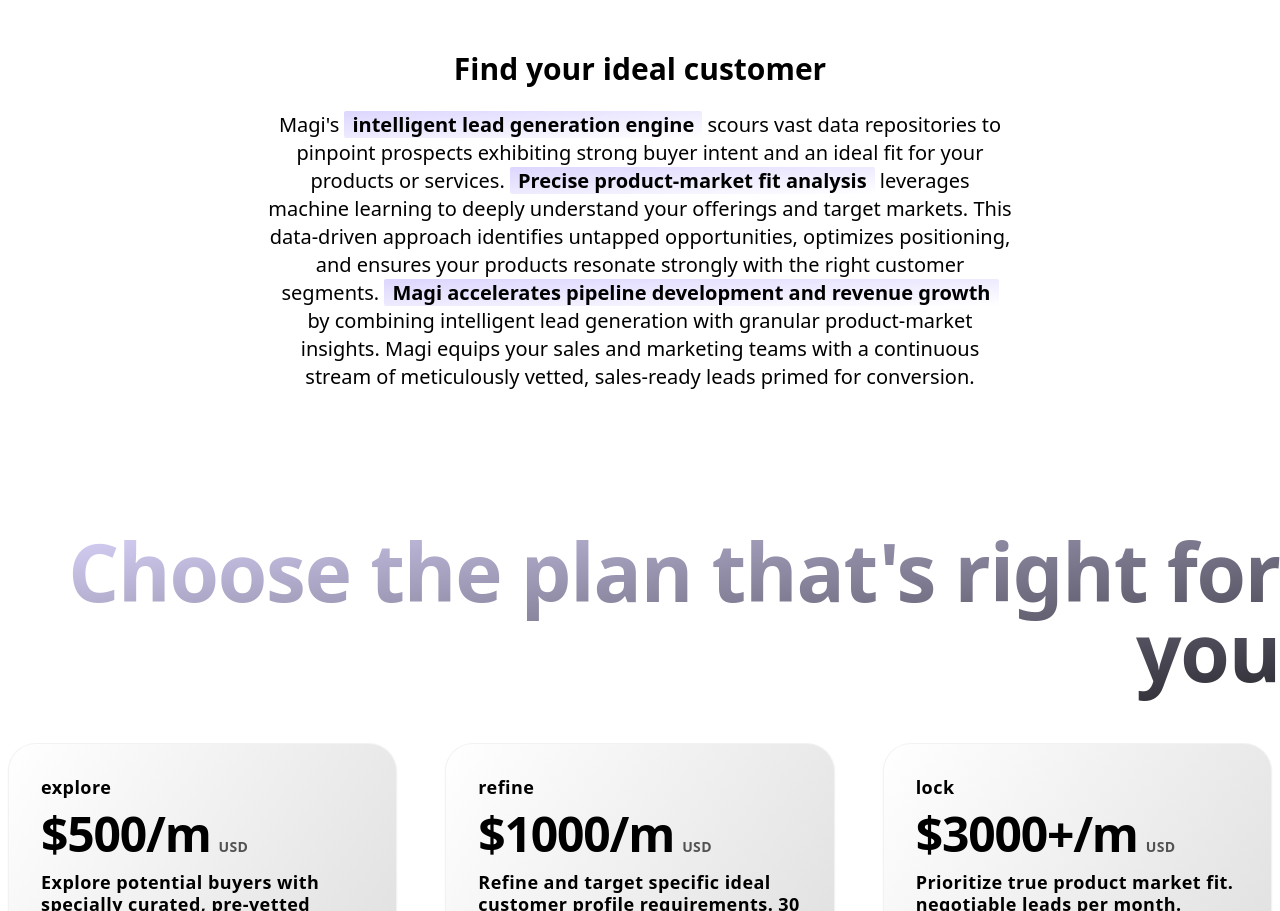
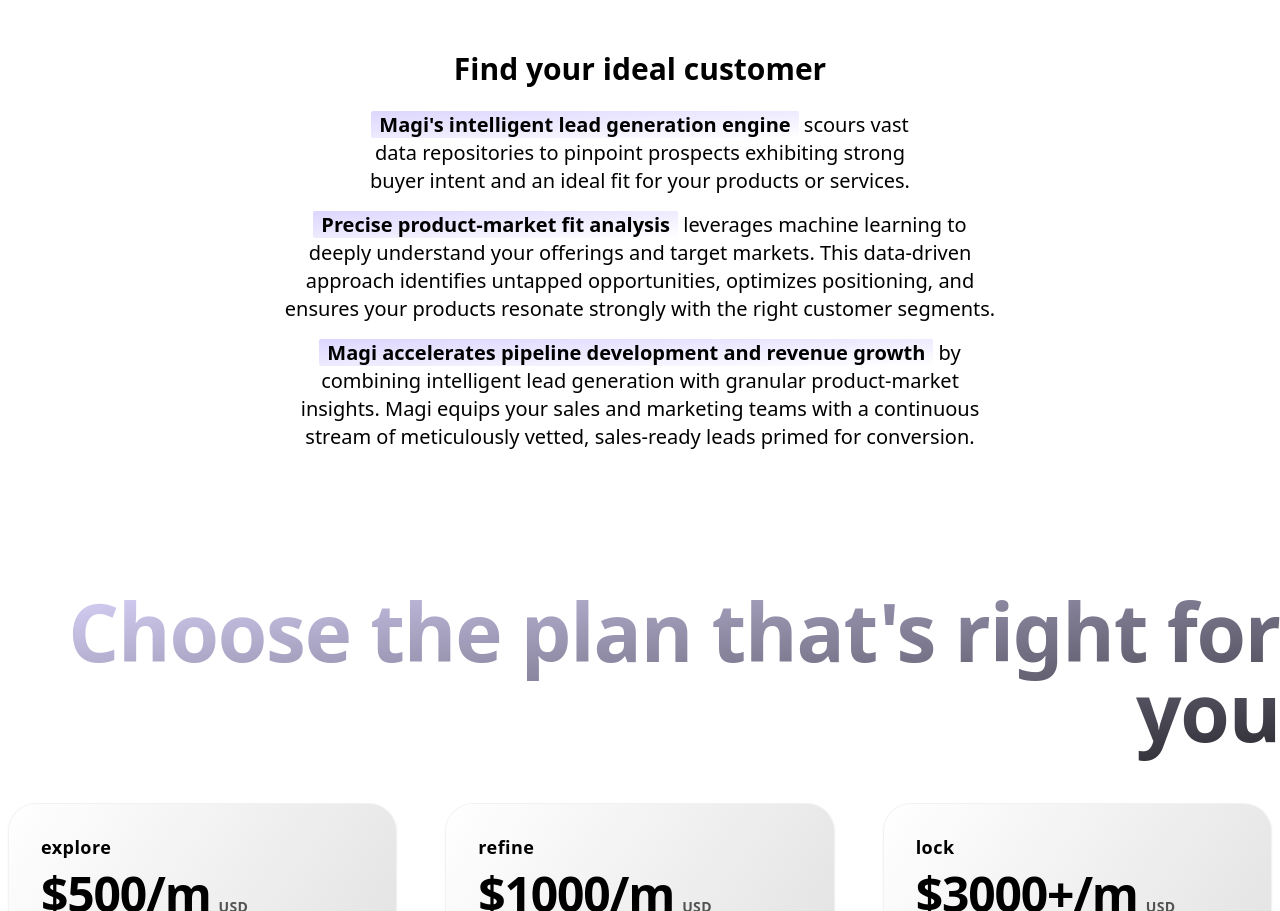
Before and after one commit to willgbryan/heighliner-site, a Next.js app: page / in a window 1280 px wide. Shown: the part 2521-3432 px from the top of the page. Built offline with nearby package versions, Linux system fonts and the light colour scheme.

Commit message:
paragraph changes

```diff
--- a/src/app/_sections/features/bento-layout.tsx
+++ b/src/app/_sections/features/bento-layout.tsx
@@ -43,22 +43,26 @@
         />
         <p className="max-w-3xl md:max-w-3xl text-center text-xl">
           <Balancer>
-            Magi's{" "}
             <span className="bg-gradient-to-br from-violet-200 font-bold px-2 rounded-sm">
-              intelligent lead generation engine
-            </span>{" "}
-             scours vast data repositories to pinpoint prospects exhibiting strong buyer intent and an ideal fit for your products or services.{" "}
+              Magi's intelligent lead generation engine
+            </span>
+            {" "}scours vast data repositories to pinpoint prospects exhibiting strong buyer intent and an ideal fit for your products or services.
+          </Balancer>
+        </p>
+        <p className="max-w-3xl md:max-w-3xl text-center text-xl mt-4">
+          <Balancer>
             <span className="bg-gradient-to-br from-violet-200 font-bold px-2 rounded-sm">
-            Precise product-market fit analysis
-            </span>{" "}
-             leverages machine learning to deeply understand your offerings and target markets. This data-driven approach identifies untapped
-             opportunities, optimizes positioning, and ensures your products resonate strongly with the right customer segments.{" "}
+              Precise product-market fit analysis
+            </span>
+            {" "}leverages machine learning to deeply understand your offerings and target markets. This data-driven approach identifies untapped opportunities, optimizes positioning, and ensures your products resonate strongly with the right customer segments.
+          </Balancer>
+        </p>
+        <p className="max-w-3xl md:max-w-3xl text-center text-xl mt-4">
+          <Balancer>
             <span className="bg-gradient-to-br from-violet-200 font-bold px-2 rounded-sm">
               Magi accelerates pipeline development and revenue growth
-            </span>{" "}
-              by combining intelligent lead generation with granular product-market insights. Magi equips your sales and marketing teams with
-              a continuous stream of meticulously vetted, sales-ready leads primed for conversion.
-
+            </span>
+            {" "}by combining intelligent lead generation with granular product-market insights. Magi equips your sales and marketing teams with a continuous stream of meticulously vetted, sales-ready leads primed for conversion.
           </Balancer>
         </p>
       </div>
```
